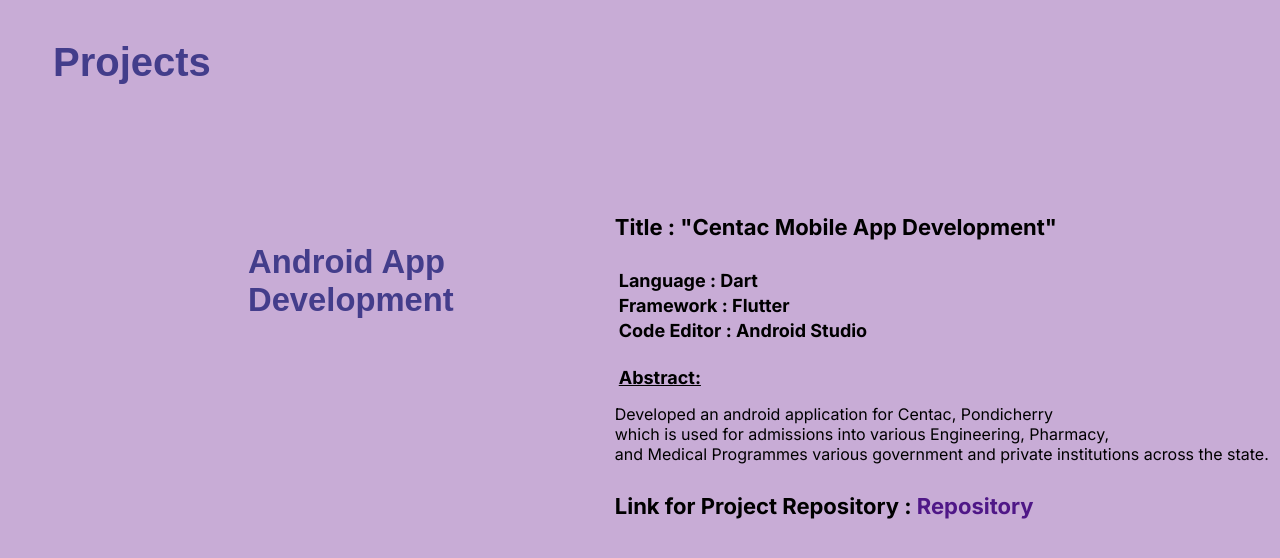
After one commit to Nivas001/HTML-Projects, a PHP site: page /Project.html in a window 1280 px wide. The commit adds this page. Shown: the top 558 px of the page. Run offline with PHP 8.4, Linux system fonts and the light colour scheme; some web fonts are replaced.

Commit message:
Added Projects-webpage in Exercise 1 and a little modifications in the other files of Exercise 1

```diff
--- a/Resume/Education.html
+++ b/Resume/Education.html
@@ -1,5 +1,6 @@
 <html>
   <head>
+    <title>Education</title>
     <link rel="stylesheet" , href="edu_style.css" />
   </head>
   <body>
--- /dev/null
+++ b/Resume/Project.html
@@ -0,0 +1,30 @@
+<!doctype html>
+<html lang="en">
+<head>
+    <meta charset="UTF-8">
+    <meta name="viewport"
+          content="width=device-width, user-scalable=no, initial-scale=1.0, maximum-scale=1.0, minimum-scale=1.0">
+    <meta http-equiv="X-UA-Compatible" content="ie=edge">
+    <title>Project</title>
+    <link rel="stylesheet" href="edu_style.css">
+</head>
+<body>
+    <h2 id="top-head">Projects</h2>
+    <div class="left">
+        <h3>Android App Development</h3>
+    </div>
+    <div class="right">
+        <h4 class="head4">Title : "Centac Mobile App Development"</h4>
+        <h5 class="head5">Language : Dart</h5>
+        <h5 class="head5">Framework : Flutter </h5>
+        <h5 class="head5">Code Editor : Android Studio</h5>
+        <br>
+        <h5 id="abs" class="head5">Abstract:</h5>
+        <p class="para">Developed an android application for Centac, Pondicherry
+            <br> which is used for admissions into various Engineering, Pharmacy,
+            <br> and Medical Programmes various government and private institutions across the state.
+        </p>
+        <h4 class="head4">Link for Project Repository : <a href="https://github.com/Nivas001/Centac.git" target="_blank">Repository</a></h4>
+    </div>
+</body>
+</html>
--- a/Resume/edu_style.css
+++ b/Resume/edu_style.css
@@ -10,6 +10,25 @@
   margin: 40px 0 100px 20px;
   padding-left: 25px;
   font-family: "Playwrite AT", sans-serif;
+}
+
+.head4{
+  font-family: "Inter", sans-serif;
+  font-size: 22px;
+}
+
+.head5{
+  font-family: "Inter", sans-serif;
+  font-size: 18px;
+  margin: 4px;
+}
+
+#abs{
+  text-decoration: underline;
+}
+
+.para{
+  font-family: "Inter", sans-serif;
 }
 
 .left {
@@ -45,6 +64,12 @@
   margin-top: 20px;
 }
 
+a{
+  text-decoration: none;
+  color: #4f1787;
+
+}
+
 .ex_first h5 {
   margin-top: 0px;
 }
--- a/Resume/index.html
+++ b/Resume/index.html
@@ -20,7 +20,7 @@
           <ul>
             <li><a href="Education.html">Education</a></li>
 
-            <li><a href="Education.html">Projects</a></li>
+            <li><a href="Project.html">Projects</a></li>
           </ul>
         </h4>
       </div>
--- a/Store2/style.css
+++ b/Store2/style.css
@@ -105,7 +105,7 @@
 }
 
 .description h4 {
-  margin-top: 5px 0 2px 0;
+  margin-top: 5px;
 }
 
 .description p {
```
